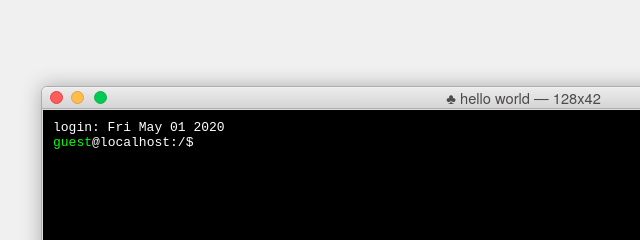
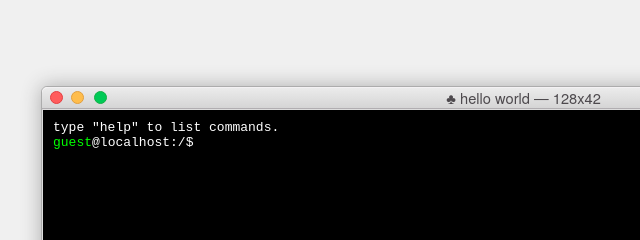
Before and after one commit to letsang/le_temple, a plain HTML site: page index.html in a window 1280 px wide. Shown: the top 240 px of the page, 149-789 px from the left. Drawn offline with nearby package versions, Linux system fonts and the light colour scheme.

Commit message:
Update index.html

```diff
--- a/index.html
+++ b/index.html
@@ -8,7 +8,7 @@
     <script type="text/javascript" charset="utf-8">
       $(function() {
         new Terminal($('#terminal'), {
-/*          issue: 'type "help" to list commands.', */
+          issue: 'type "help" to list commands.',
         });
       });
     </script>
```
